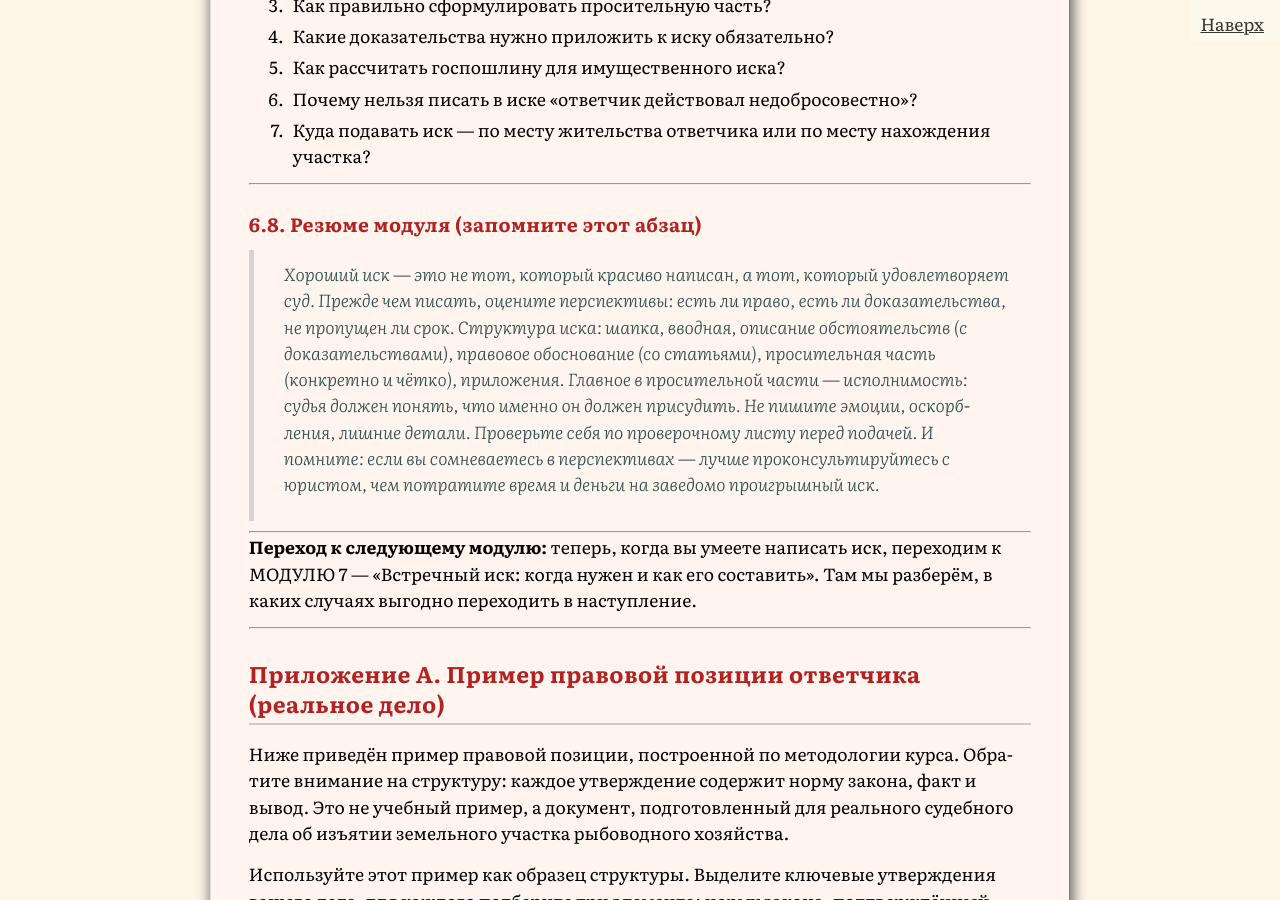
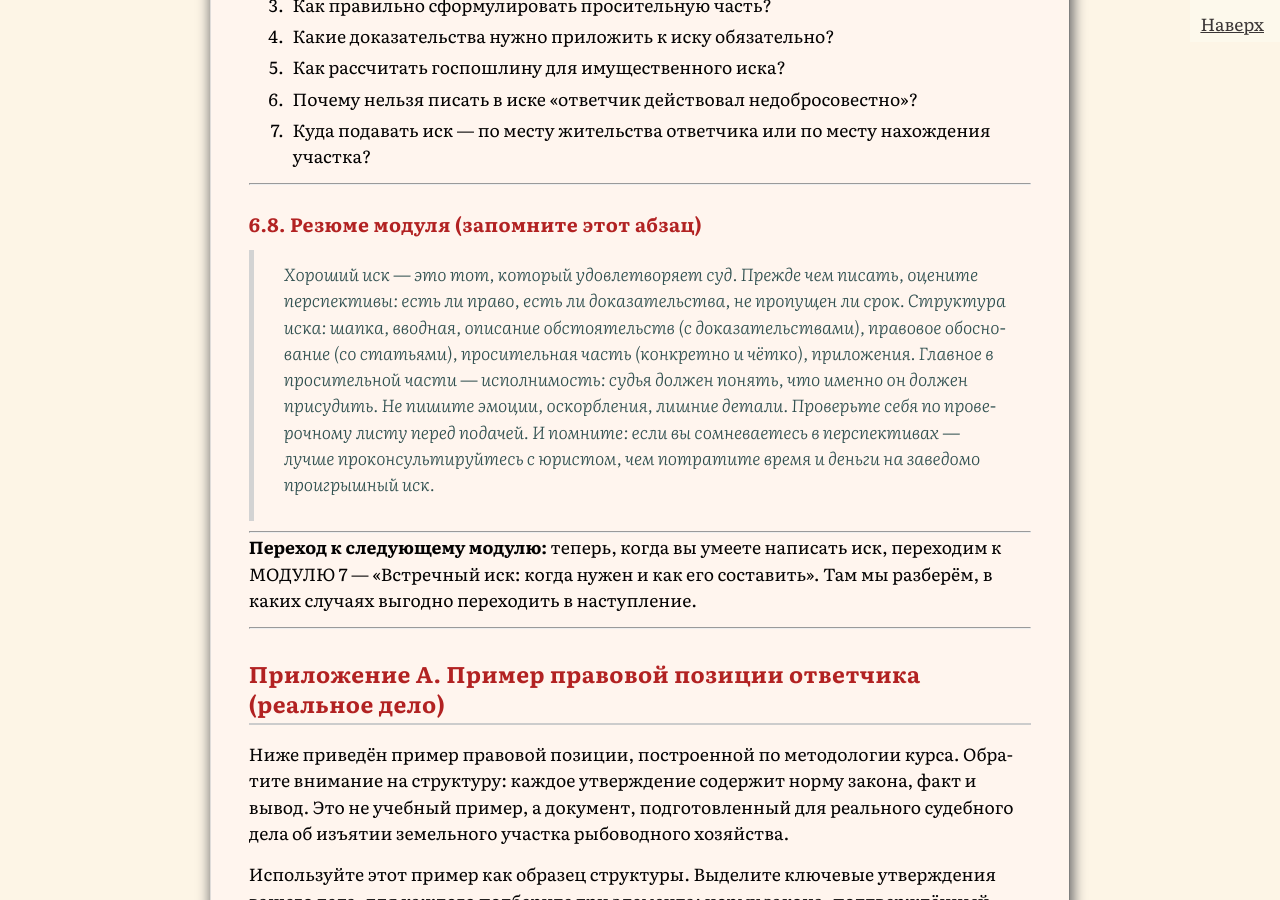
Before and after one commit to SergSi/land-use-art, a Jekyll site: the page built from _posts/2026-04-18-training.md, in a window 1280 px wide and 900 px high, scrolled down 69833 px. Built offline with Jekyll 4.4.1, drawn with Linux system fonts in a browser that asks for light colours; some web fonts are replaced.

Commit message:
Update 2026-04-18-training.md

```diff
--- a/_posts/2026-04-18-training.md
+++ b/_posts/2026-04-18-training.md
@@ -2327,7 +2327,7 @@ Eсли вы не проанализировали иск — вы не знае
 
 ### 6.8. Резюме модуля (запомните этот абзац)
 
-> Хороший иск — это не тот, который красиво написан, а тот, который удовлетворяет суд. Прежде чем писать, оцените перспективы: есть ли право, есть ли доказательства, не пропущен ли срок. Структура иска: шапка, вводная, описание обстоятельств (с доказательствами), правовое обоснование (со статьями), просительная часть (конкретно и чётко), приложения. Главное в просительной части — исполнимость: судья должен понять, что именно он должен присудить. Не пишите эмоции, оскорбления, лишние детали. Проверьте себя по проверочному листу перед подачей. И помните: если вы сомневаетесь в перспективах — лучше проконсультируйтесь с юристом, чем потратите время и деньги на заведомо проигрышный иск.
+> Хороший иск — это тот, который удовлетворяет суд. Прежде чем писать, оцените перспективы: есть ли право, есть ли доказательства, не пропущен ли срок. Структура иска: шапка, вводная, описание обстоятельств (с доказательствами), правовое обоснование (со статьями), просительная часть (конкретно и чётко), приложения. Главное в просительной части — исполнимость: судья должен понять, что именно он должен присудить. Не пишите эмоции, оскорбления, лишние детали. Проверьте себя по проверочному листу перед подачей. И помните: если вы сомневаетесь в перспективах — лучше проконсультируйтесь с юристом, чем потратите время и деньги на заведомо проигрышный иск.
 
 ------
 
```
